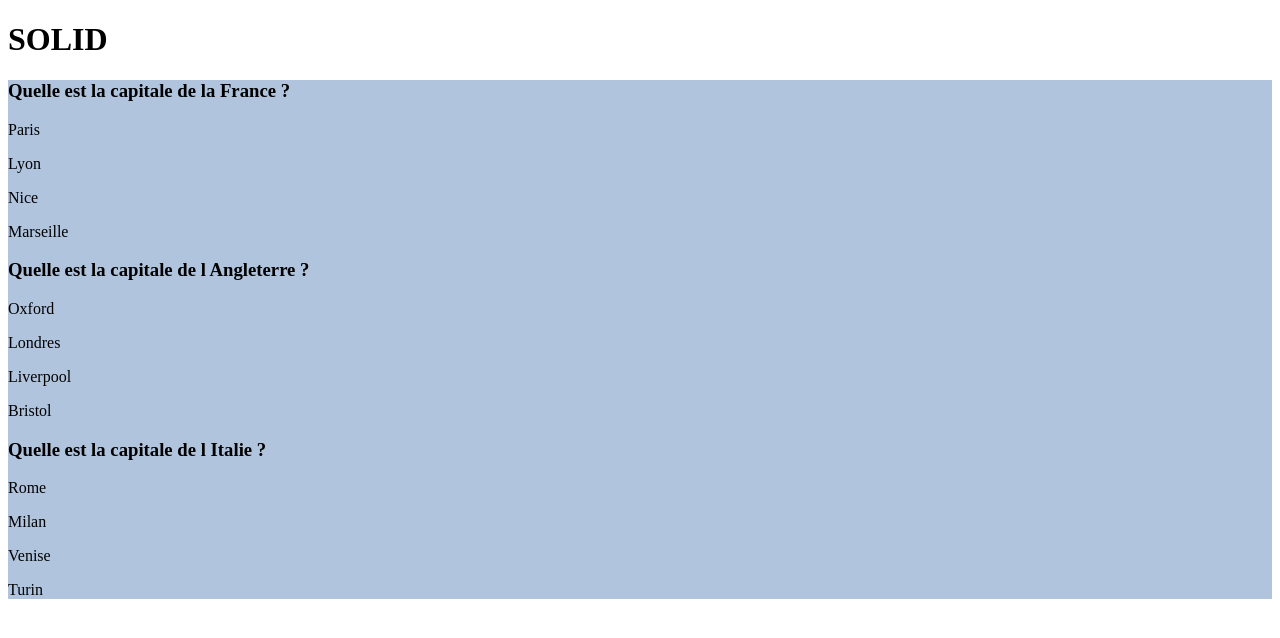
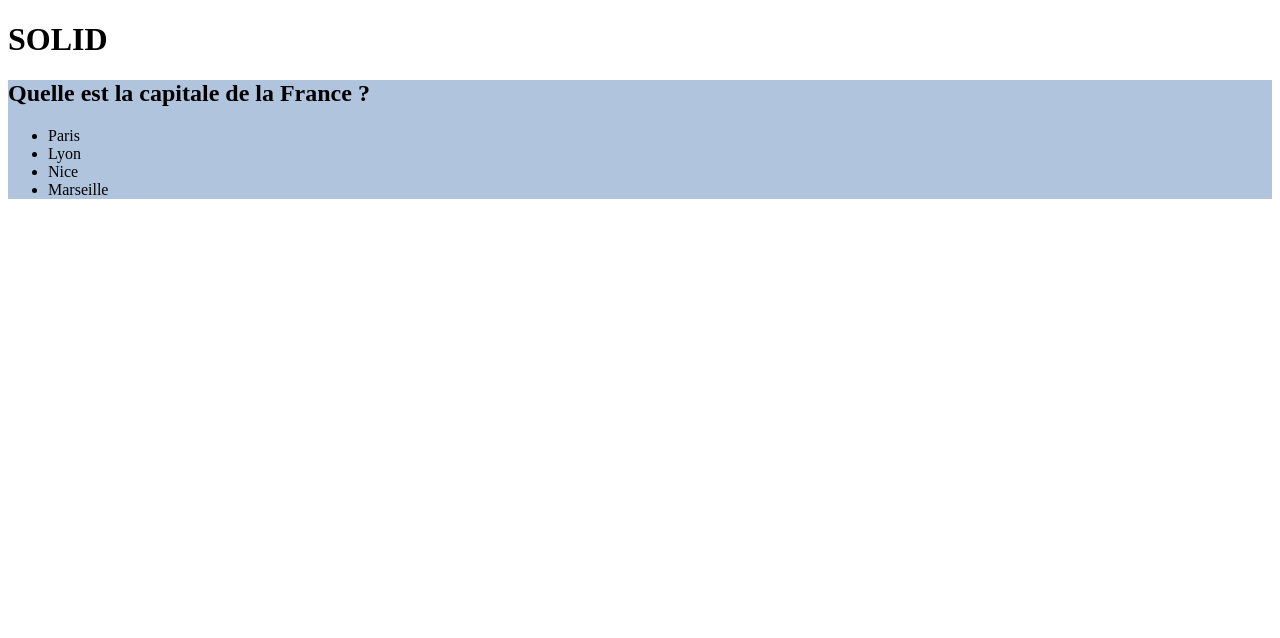
Before and after one commit to AUBINRAHMANI/PROJET-WEB-FULL-STACK, an Angular app in the folder front-end/: page /gamepage in a window 1280 px wide. Shown: the top 638 px of the page. Built offline with nearby package versions, Linux system fonts and the light colour scheme.

Commit message:
Ajout de l'affichage d'une question et des réponses

```diff
--- a/front-end/src/app/game/gameanswer/gameanswer.component.html
+++ b/front-end/src/app/game/gameanswer/gameanswer.component.html
@@ -1,10 +1,3 @@
-<!DOCTYPE html>
-<html lang="en">
-<head>
-  <meta charset="UTF-8">
-  <title>Title</title>
-</head>
-<body>
-
-</body>
-</html>
+<div>
+  <span>{{answer.value}}</span>
+</div>
--- a/front-end/src/app/game/gameanswer/gameanswer.component.ts
+++ b/front-end/src/app/game/gameanswer/gameanswer.component.ts
@@ -1,4 +1,5 @@
-import { Component, OnInit } from '@angular/core';
+import {Component, Input, OnInit} from '@angular/core';
+import {Answer} from "../../../models/question.model";
 
 @Component({
   selector: 'app-gameanswer',
@@ -7,6 +8,7 @@ import { Component, OnInit } from '@angular/core';
 })
 
 export class GameanswerComponent implements OnInit {
+  @Input() answer!: Answer;
 
   constructor() { }
 
--- a/front-end/src/app/game/gamequestion/gamequestion.component.html
+++ b/front-end/src/app/game/gamequestion/gamequestion.component.html
@@ -1,10 +1,12 @@
 <div class="question-list">
-  <div class="question" *ngFor="let question of questionlist">
+  <div class="question">
     <div class="question-label">
-      <h3>{{question.label}}</h3>
-    </div>
-    <div class="question-answers" *ngFor="let answer of question.answers">
-      <p>{{answer.value}}</p>
+      <h2>{{currentQuestion.label}}</h2>
+      <ul>
+        <li *ngFor="let answer of currentQuestion.answers">
+          <app-gameanswer [answer]="answer"></app-gameanswer>
+        </li>
+      </ul>
     </div>
   </div>
 </div>
--- a/front-end/src/app/game/gamequestion/gamequestion.component.ts
+++ b/front-end/src/app/game/gamequestion/gamequestion.component.ts
@@ -1,6 +1,6 @@
 import { Component, OnInit } from '@angular/core';
-import {Question} from "../../../models/question.model";
-import {GameService} from "../../../service/game.service";
+import {Answer, Question} from "../../../models/question.model";
+import { GameService } from "../../../service/game.service";
 
 @Component({
   selector: 'app-gamequestion',
@@ -9,8 +9,8 @@ import {GameService} from "../../../service/game.service";
 })
 
 export class GamequestionComponent implements OnInit {
-
   questionlist: Question[] = [];
+  questionIndex: number = 0;
 
   constructor(public gameservice : GameService) {
     this.gameservice.questions$.subscribe((questions : Question[]) => {
@@ -21,5 +21,13 @@ export class GamequestionComponent implements OnInit {
   ngOnInit(): void {
   }
 
+  get currentQuestion(): Question {
+    return this.questionlist[this.questionIndex];
+  }
 
+  // onAnswerSelected(answer: Answer) {
+  //   // Logique pour gérer la sélection de la réponse
+  //   // Passer à la question suivante
+  //   this.questionIndex++;
+  // }
 }
```
